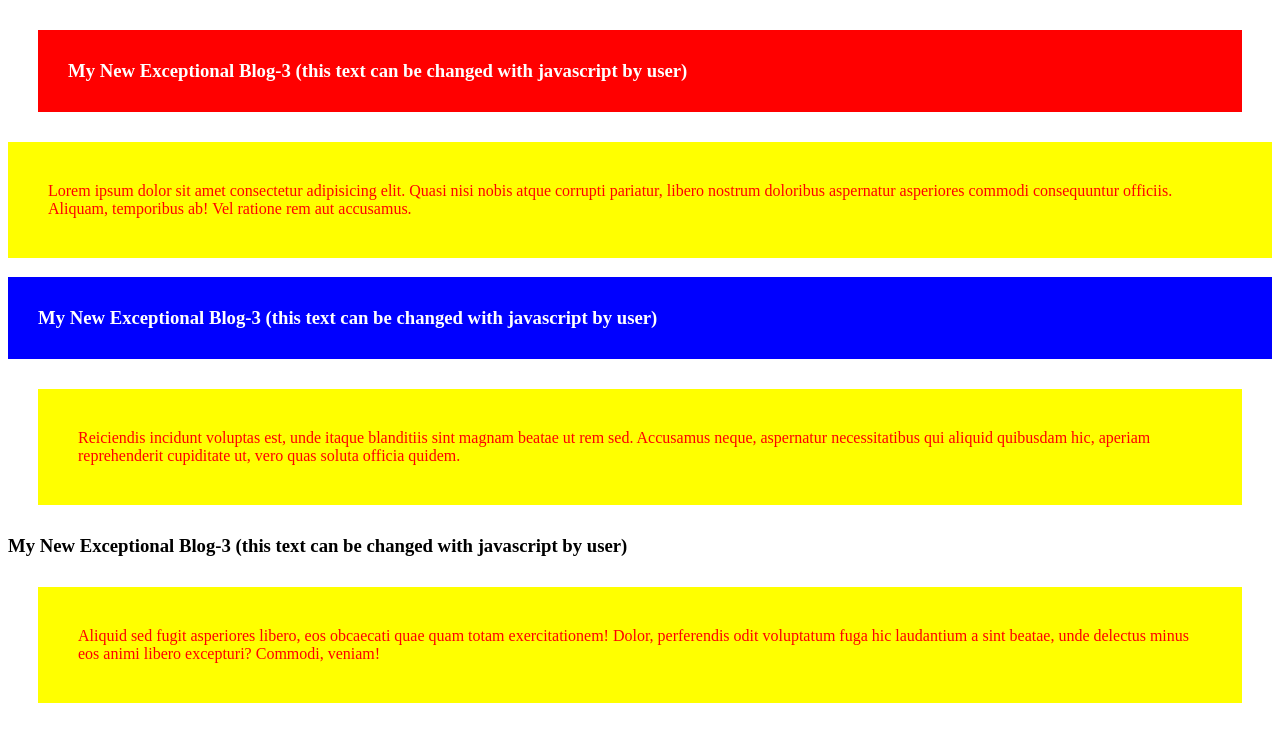
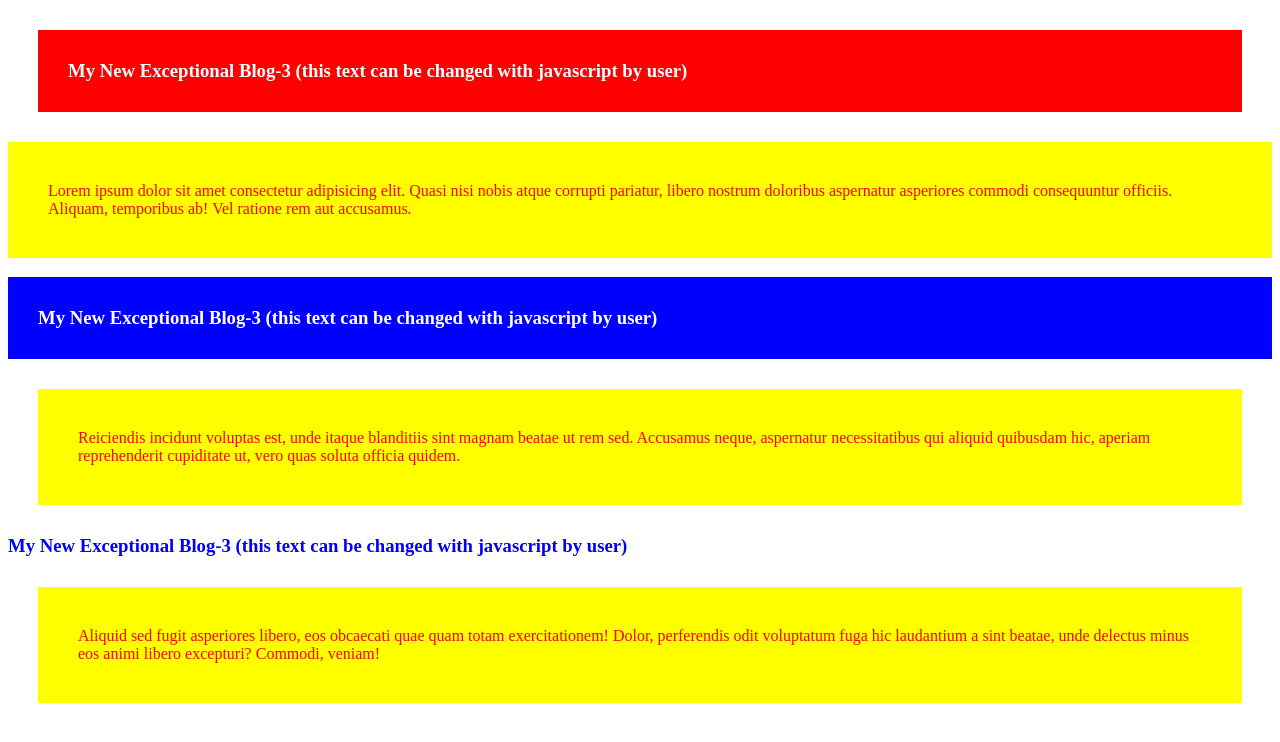
Before and after one commit to kazipintu/MERN-JS-DOM-basicPractice, a plain HTML site: page index.html in a window 1280 px wide. Drawn offline with Linux system fonts and the light colour scheme.

Commit message:
MERN/eShikhon/JS/DOM/Practice

```diff
--- a/index.html
+++ b/index.html
@@ -18,20 +18,31 @@
 
   <article>
     <h3 id="second-heading">My New Exceptional Blog-2</h3>
-    <p class="common">Reiciendis incidunt voluptas est, unde itaque blanditiis sint magnam beatae ut rem sed. Accusamus neque,
+    <p class="common">Reiciendis incidunt voluptas est, unde itaque blanditiis sint magnam beatae ut rem sed. Accusamus
+      neque,
       aspernatur necessitatibus qui aliquid quibusdam hic, aperiam reprehenderit cupiditate ut, vero quas soluta officia
       quidem.</p>
   </article>
 
   <article>
-    <h3>My New Exceptional Blog-3</h3>
-    <p class="common">Aliquid sed fugit asperiores libero, eos obcaecati quae quam totam exercitationem! Dolor, perferendis odit
+    <h3 id="id-test" class="test-class">My New Exceptional Blog-3</h3>
+    <p class="common">Aliquid sed fugit asperiores libero, eos obcaecati quae quam totam exercitationem! Dolor,
+      perferendis odit
       voluptatum fuga hic laudantium a sint beatae, unde delectus minus eos animi libero excepturi? Commodi, veniam!</p>
   </article>
 
   <script>
 
-    const commonClass = document.getElementsByClassName ('common');
+    const idTest = document.getElementById('id-test');
+    console.log(idTest);
+
+    const testClass = document.getElementsByClassName('test-class')
+    console.log(testClass);
+    for (const h3TestClass of testClass) {
+      h3TestClass.style.color = 'blue'
+    }
+
+    const commonClass = document.getElementsByClassName('common');
     console.log(commonClass);
     for (const singleClass of commonClass) {
       console.log(singleClass);
```
